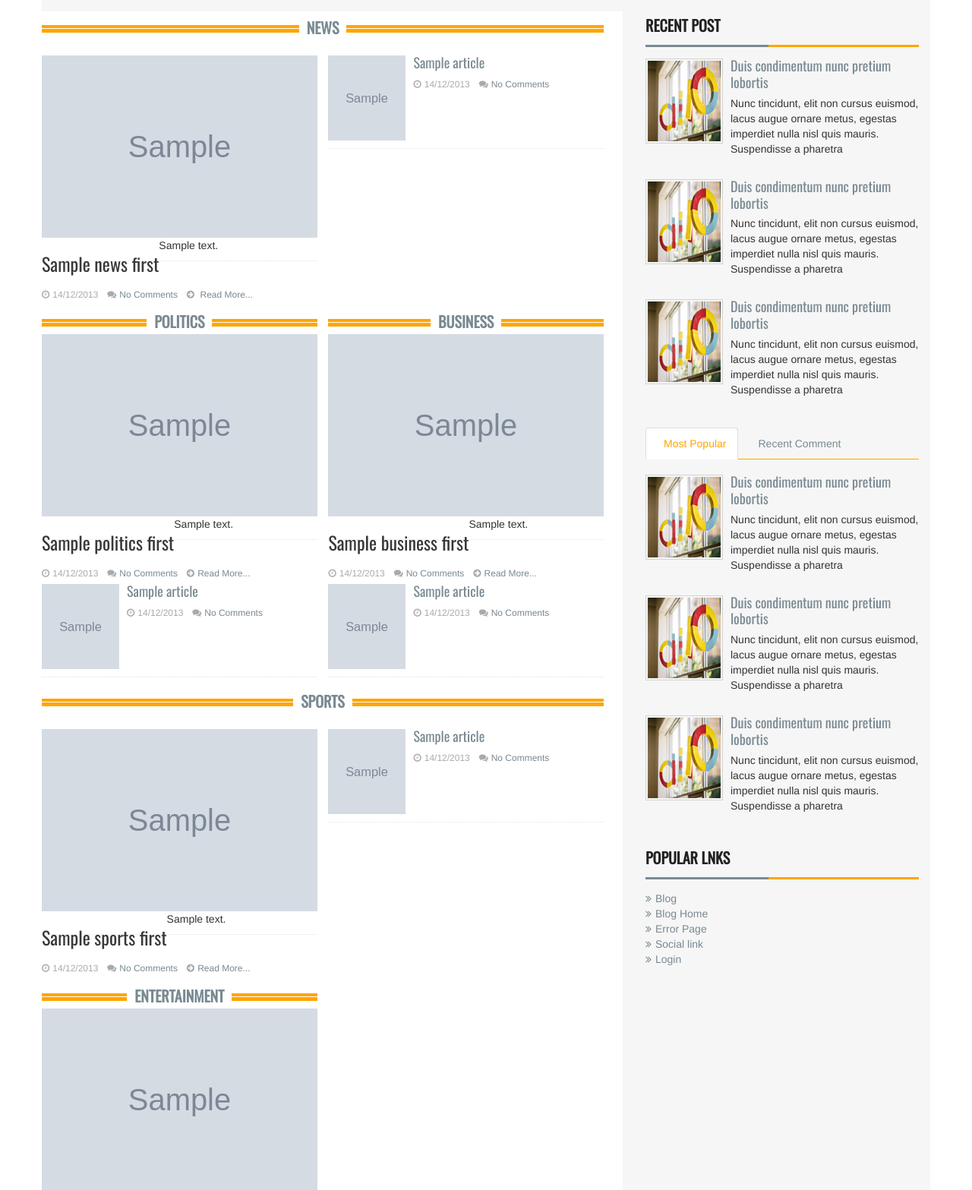
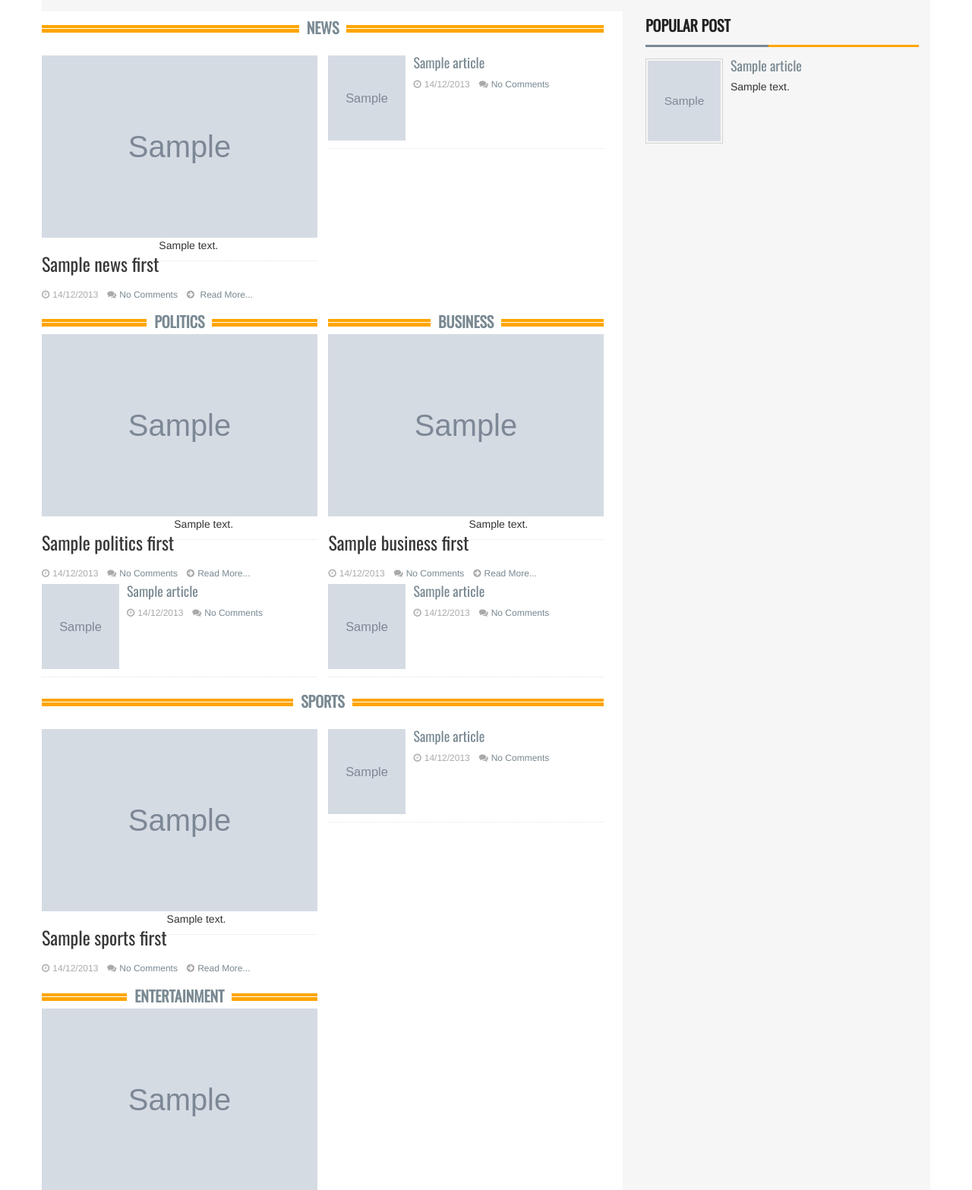
Before and after one commit to kad4/serofero, a Django app: template templates/sf/index.html in a window 1280 px wide. Shown: the part 240-1807 px from the top of the page at 76% size. Run offline with Django 3.2, Linux system fonts and the light colour scheme; tables that the repository leaves empty hold one stand-in row (values such as "Sample post"); the template is opened without the code that fills it: values that come from a table or form of the project are taken from there, most other values are stand-ins (such as "Sample title", 1, 10 or a date in 2020); grey boxes marked "Sample" are stand-in pictures; parts of the project's set-up code (start-up, migrations or seed data) failed here and were passed over; some libraries are stand-ins or nearby versions.

Commit message:
Modified sidebar

```diff
--- a/scheduler/tasks.py
+++ b/scheduler/tasks.py
@@ -19,6 +19,7 @@ def obtain_articles():
 
     for article in articles:
         category = clf.predict(article['content'])
+        print(article['link'],' ',category)
 
         obj = Article.objects.create(
             url = article['link'],
--- a/templates/sf/index.html
+++ b/templates/sf/index.html
@@ -272,138 +272,20 @@
 <div class="content_bottom_right">
 	<!-- start single bottom rightbar -->
 	<div class="single_bottom_rightbar">
-		<h2>Recent Post</h2>
+		<h2>Popular Post</h2>
 	  	<ul class="small_catg popular_catg wow fadeInDown">
+	  		{% for article in popular %}
 	    	<li>
 	      		<div class="media wow fadeInDown">
-		        	<a href="#" class="media-left"><img alt="img" src="img/devhill/112x112.jpg"></a>
-
+		        	<a href="{{ article.url }}" class="media-left"><img alt="img" src="{{ article.image.url }}"></a>
 		        	<div class="media-body">
-		          		<h4 class="media-heading"><a href="#">Duis condimentum nunc pretium lobortis </a></h4>
-		          		<p>Nunc tincidunt, elit non cursus euismod, lacus augue ornare metus, egestas imperdiet nulla nisl quis mauris. Suspendisse a pharetra </p>
+		          		<h4 class="media-heading"><a href="{{ article.url }}">{{ article.title }}</a></h4>
+		          		<p>{{ article.content }}</p>
 		        	</div>
 	      		</div>
 	    	</li>
-
-	    	<li>
-		      <div class="media wow fadeInDown">
-		        <a href="#" class="media-left">
-		          <img alt="img" src="img/devhill/112x112.jpg">
-		        </a>
-		        <div class="media-body">
-		          <h4 class="media-heading"><a href="#">Duis condimentum nunc pretium lobortis </a></h4>
-		         <p>Nunc tincidunt, elit non cursus euismod, lacus augue ornare metus, egestas imperdiet nulla nisl quis mauris. Suspendisse a pharetra </p>
-		        </div>
-		      </div>
-		    </li>
-
-		    <li>
-		      <div class="media wow fadeInDown">
-		        <a href="#" class="media-left">
-		          <img alt="img" src="img/devhill/112x112.jpg">
-		        </a>
-		        <div class="media-body">
-		          <h4 class="media-heading"><a href="#">Duis condimentum nunc pretium lobortis </a></h4>
-		          <p>Nunc tincidunt, elit non cursus euismod, lacus augue ornare metus, egestas imperdiet nulla nisl quis mauris. Suspendisse a pharetra </p>
-		        </div>
-		      </div>
-		    </li>
+	    	{% endfor %}
 	  	</ul>
 	</div> <!-- End single bottom rightbar -->
-
-	<!-- start single bottom rightbar -->
-	<div class="single_bottom_rightbar">
-	  	<ul role="tablist" class="nav nav-tabs custom-tabs">
-		    <li class="active" role="presentation"><a data-toggle="tab" role="tab" aria-controls="home" href="#mostPopular">Most Popular</a></li>
-		    <li role="presentation"><a data-toggle="tab" role="tab" aria-controls="messages" href="#recentComent">Recent Comment</a></li>
-	  	</ul>
-	  <div class="tab-content">
-		  <div id="mostPopular" class="tab-pane fade in active" role="tabpanel">
-		    <ul class="small_catg popular_catg wow fadeInDown">
-		      <li>
-		        <div class="media wow fadeInDown">
-		          <a class="media-left" href="#">
-		            <img src="img/devhill/112x112.jpg" alt="img">
-		          </a>
-		          <div class="media-body">
-		            <h4 class="media-heading"><a href="#">Duis condimentum nunc pretium lobortis </a></h4>
-		            <p>Nunc tincidunt, elit non cursus euismod, lacus augue ornare metus, egestas imperdiet nulla nisl quis mauris. Suspendisse a pharetra </p>
-		          </div>
-		        </div>
-		      </li>
-		      <li>
-		        <div class="media wow fadeInDown">
-		          <a class="media-left" href="#">
-		            <img src="img/devhill/112x112.jpg" alt="img">
-		          </a>
-		          <div class="media-body">
-		            <h4 class="media-heading"><a href="#">Duis condimentum nunc pretium lobortis </a></h4>
-		           <p>Nunc tincidunt, elit non cursus euismod, lacus augue ornare metus, egestas imperdiet nulla nisl quis mauris. Suspendisse a pharetra </p>
-		          </div>
-		        </div>
-		      </li>
-		      <li>
-		        <div class="media wow fadeInDown">
-		          <a class="media-left" href="#">
-		            <img src="img/devhill/112x112.jpg" alt="img">
-		          </a>
-		          <div class="media-body">
-		            <h4 class="media-heading"><a href="#">Duis condimentum nunc pretium lobortis </a></h4>
-		            <p>Nunc tincidunt, elit non cursus euismod, lacus augue ornare metus, egestas imperdiet nulla nisl quis mauris. Suspendisse a pharetra </p>
-		          </div>
-		        </div>
-		      </li>
-		    </ul>
-		  </div>
-		  <div id="recentComent" class="tab-pane fade" role="tabpanel">
-		     <ul class="small_catg popular_catg">
-		      <li>
-		        <div class="media wow fadeInDown">
-		          <a class="media-left" href="#">
-		            <img src="img/devhill/112x112.jpg" alt="img">
-		          </a>
-		          <div class="media-body">
-		            <h4 class="media-heading"><a href="#">Duis condimentum nunc pretium lobortis </a></h4>
-		            <p>Nunc tincidunt, elit non cursus euismod, lacus augue ornare metus, egestas imperdiet nulla nisl quis mauris. Suspendisse a pharetra </p>
-		          </div>
-		        </div>
-		      </li>
-		      <li>
-		        <div class="media wow fadeInDown">
-		          <a class="media-left" href="#">
-		            <img src="img/devhill/112x112.jpg" alt="img">
-		          </a>
-		          <div class="media-body">
-		            <h4 class="media-heading"><a href="#">Duis condimentum nunc pretium lobortis </a></h4>
-		           <p>Nunc tincidunt, elit non cursus euismod, lacus augue ornare metus, egestas imperdiet nulla nisl quis mauris. Suspendisse a pharetra </p>
-		          </div>
-		        </div>
-		      </li>
-		      <li>
-		        <div class="media wow fadeInDown">
-		          <a class="media-left" href="#">
-		            <img src="img/devhill/112x112.jpg" alt="img">
-		          </a>
-		          <div class="media-body">
-		            <h4 class="media-heading"><a href="#">Duis condimentum nunc pretium lobortis </a></h4>
-		            <p>Nunc tincidunt, elit non cursus euismod, lacus augue ornare metus, egestas imperdiet nulla nisl quis mauris. Suspendisse a pharetra </p>
-		          </div>
-		        </div>
-		      </li>
-		    </ul>
-		  </div>
-		</div>
-	</div> <!-- End single bottom rightbar -->
-
-	<div class="single_bottom_rightbar wow fadeInDown">
-		<h2>Popular Lnks</h2>
-		<ul>
-		  <li><a href="#">Blog</a></li>
-		  <li><a href="#">Blog Home</a></li>
-		  <li><a href="#">Error Page</a></li>
-		  <li><a href="#">Social link</a></li>
-		  <li><a href="#">Login</a></li>
-		</ul>
-	</div>
 </div>
 {% endblock %}
```
Also changed, not shown: sf/views.py (+5 -3 lines), templates/sf/base.html (+5 -6 lines).
